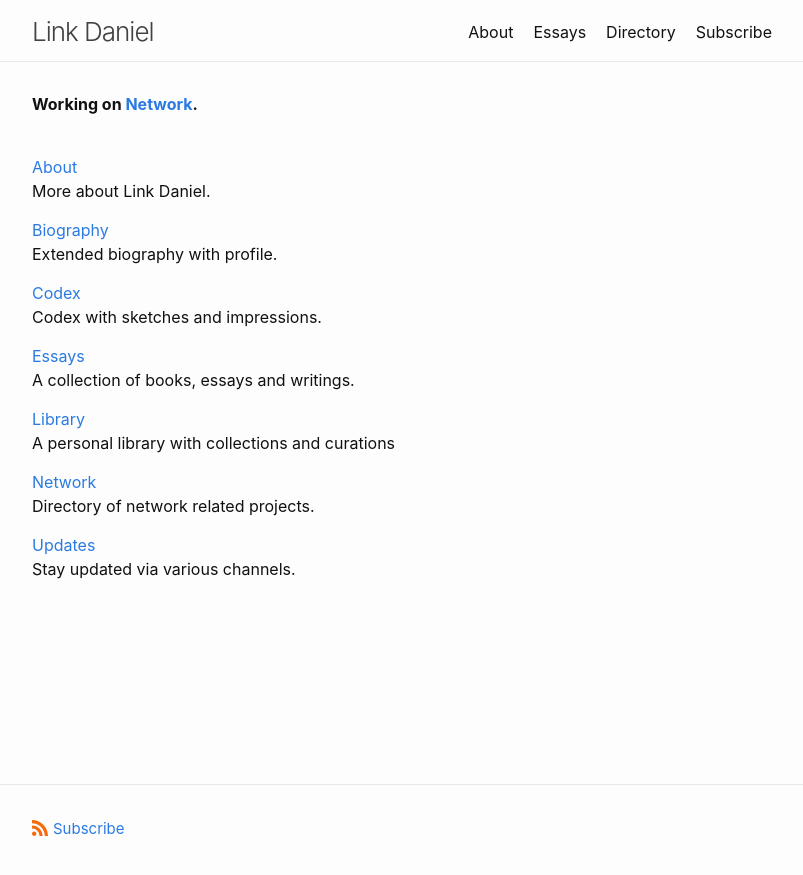
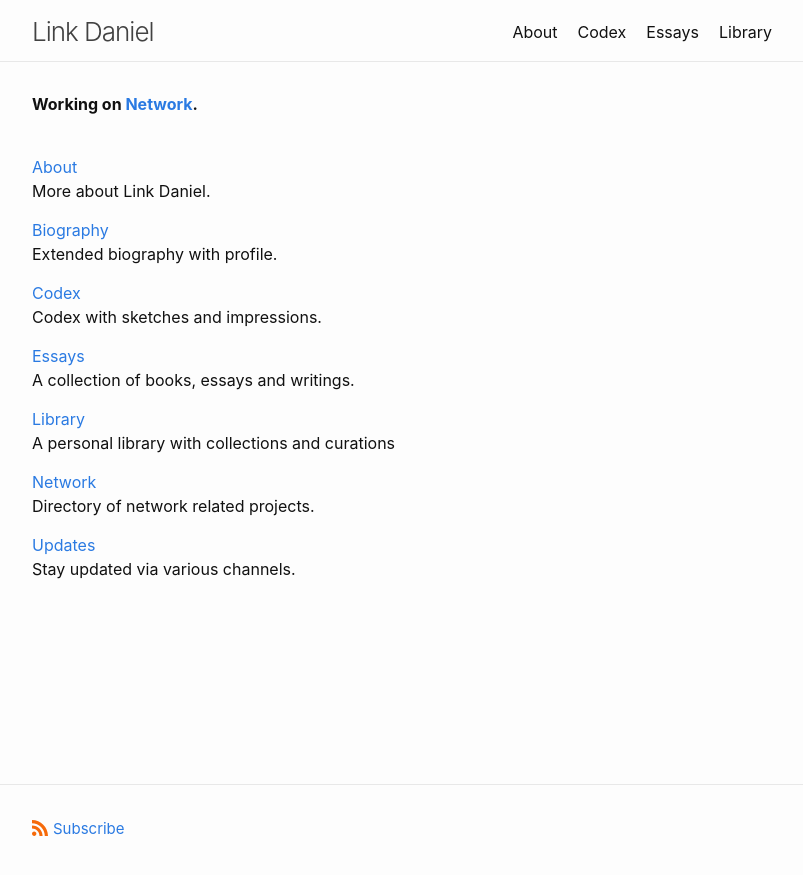
Before and after one commit to link-daniel/link.github.io, a Jekyll site: the page built from index.md, in a window 1280 px wide. Shown: the top 875 px of the page, without its empty margins (238-1041 px from the left). Built offline with Jekyll 4.4.1, drawn with Linux system fonts in a browser that asks for light colours.

Commit message:
Update _config.yml

```diff
--- a/_config.yml
+++ b/_config.yml
@@ -49,9 +49,9 @@ minima:
 # this and add the path to the pages in order as they should show up
 header_pages:
  - about.md
+ - codex.md
  - essays.md
- - directory.md
- - subscribe.md
+ - library.md
 
 # Build settings
 theme: minima
```
